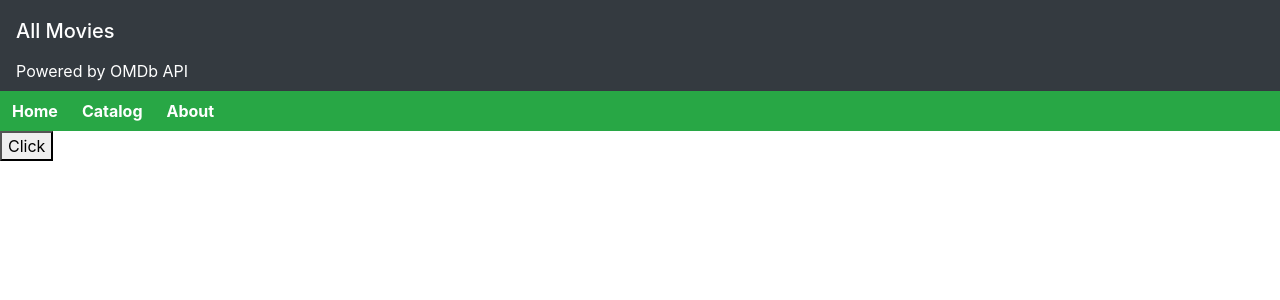
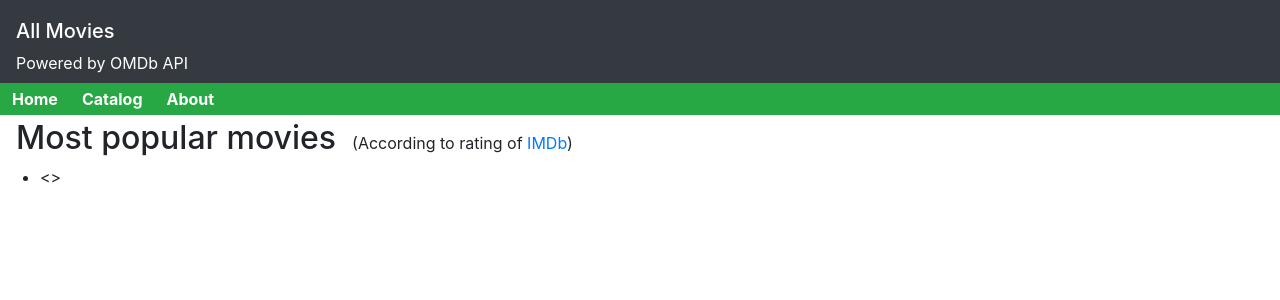
Before and after one commit to A-Yerkeshev/all-movies-1, an Angular app: page / in a window 1280 px wide. Shown: the top 300 px of the page. Built offline with nearby package versions, Linux system fonts and the light colour scheme.

Commit message:
Add description comments for Data Component and API Communicator

```diff
--- a/src/app/api.communicator.ts
+++ b/src/app/api.communicator.ts
@@ -1,3 +1,7 @@
+// Module is responside for communication with the server, sending AJAX requests to it
+// and retreive the responce in TypeScript operatable format. API Communicator is used
+// by Data Component.
+
 import $ from "jquery/dist/jquery.js";
 
 // Function to send AJAX request to OMDb API
--- a/src/app/app.component.html
+++ b/src/app/app.component.html
@@ -1 +1,7 @@
-<button (click)="click()">Click</button>
+<h2 class="ml-3 mt-1 d-inline-block">Most popular movies</h2>
+<span class="ml-3">(According to rating of <a href="https://www.imdb.com">IMDb</a>)</span>
+<ul>
+  <li>
+    <>
+  </li>
+</ul>
--- a/src/app/data.component.ts
+++ b/src/app/data.component.ts
@@ -1,3 +1,6 @@
+// Component is responsible for collecting the data from JSON files and the server
+// responses through usage of API Communicator. Data then transmitted to Controller Component.
+
 import { Component } from '@angular/core';
 import { APICommunicator } from './api.communicator';
 import data from "./movies.json"
--- a/src/index.html
+++ b/src/index.html
@@ -10,18 +10,18 @@
 <body>
   <div class="d-block bg-dark">
     <h1 class="navbar-brand w-100 pt-3 pl-3 mb-0 text-white" href="#">All Movies</h1>
-    <span class="nav-link text-white">Powered by <a class="text-white" href="http://www.omdbapi.com/" target="_blank">OMDb API</a></span>
+    <span class="nav-link pt-0 text-white">Powered by <a class="text-white" href="http://www.omdbapi.com/" target="_blank">OMDb API</a></span>
   </div>
   <nav class="navbar navbar-expand-sm p-0 font-weight-bold">
     <ul class="navbar-nav w-100 bg-success">
       <li class="pl-3 px-md-1 nav-item">
-        <a class="nav-link text-white" href="#">Home</a>
+        <a class="py-1 nav-link text-white" href="#">Home</a>
       </li>
       <li class="pl-3 px-md-1 nav-item">
-        <a class="nav-link text-white" href="#">Catalog</a>
+        <a class="py-1 nav-link text-white" href="#">Catalog</a>
       </li>
       <li class="pl-3 px-md-1 nav-item">
-        <a class="nav-link text-white" href="#">About</a>
+        <a class="py-1 nav-link text-white" href="#">About</a>
       </li>
     </ul>
   </nav>
```
